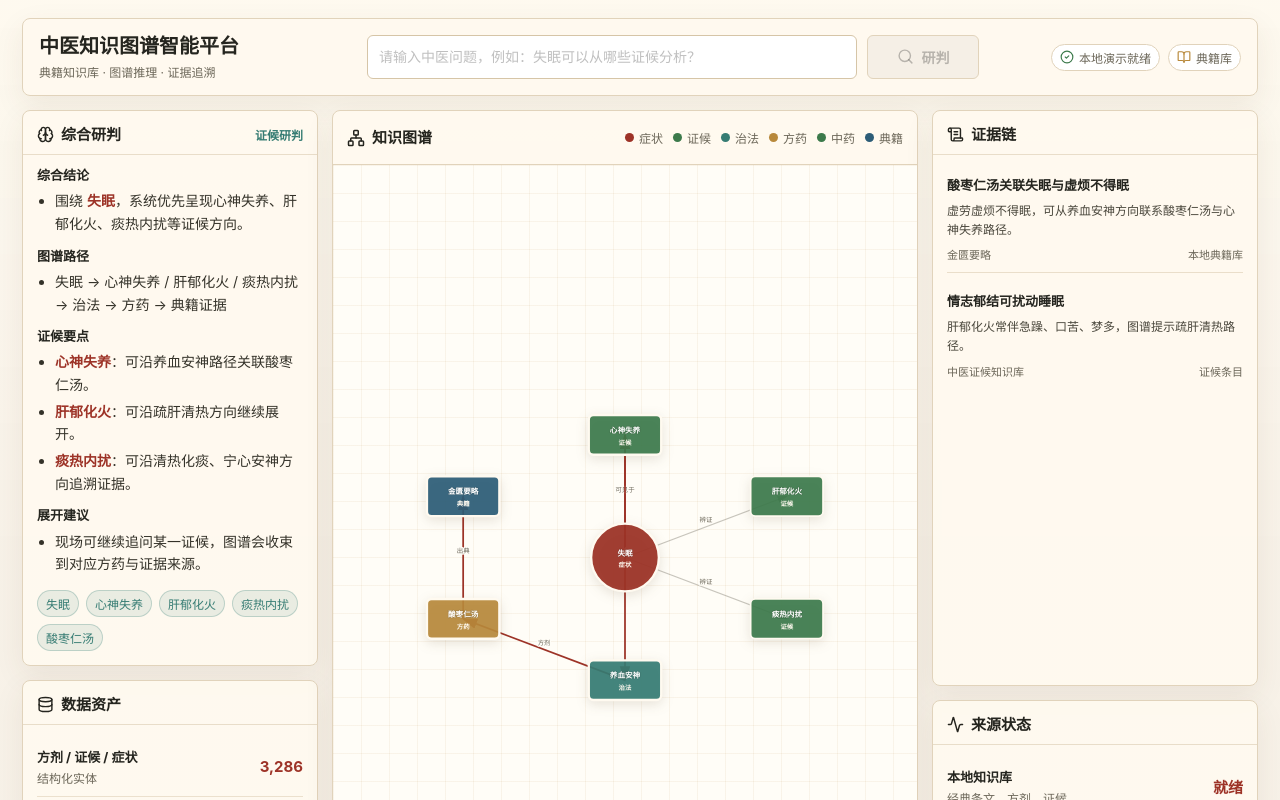
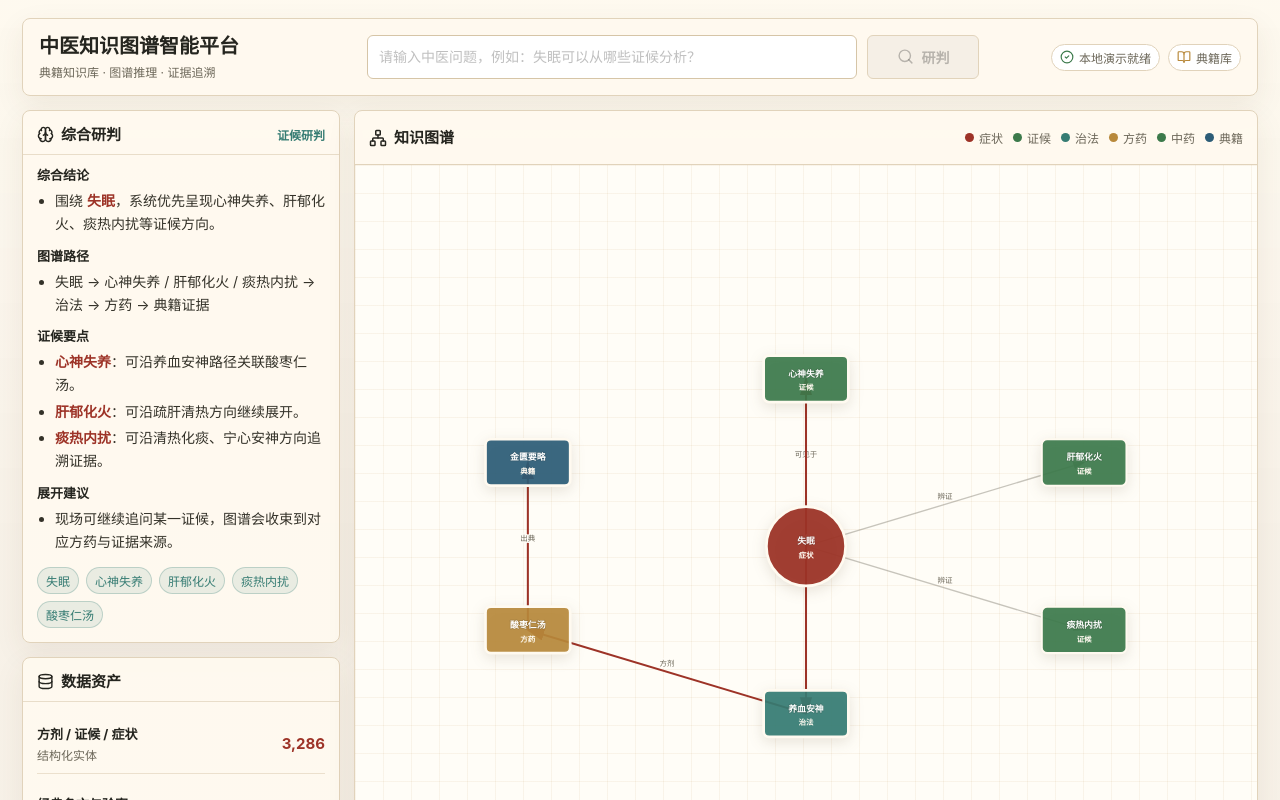
Before and after one commit to Jane-o-O-o-O/zhongyi-graph, a React (Vite) app in the folder frontend/: page / in a window 1280 px wide. Shown: the top 800 px of the page. Built offline with nearby package versions, Linux system fonts and the light colour scheme.

Commit message:
fix: expand graph-first workspace

```diff
--- a/frontend/src/App.tsx
+++ b/frontend/src/App.tsx
@@ -5,10 +5,8 @@ import { submitQuestion } from './api/client';
 import type { QueryResult } from './api/types';
 import { AnswerPanel } from './components/AnswerPanel';
 import { AssetOverview } from './components/AssetOverview';
-import { EvidencePanel } from './components/EvidencePanel';
 import { GraphCanvas } from './components/GraphCanvas';
 import { QuestionInput } from './components/QuestionInput';
-import { SourceStatus } from './components/SourceStatus';
 import { colors } from './theme/tokens';
 import './theme/app.css';
 
@@ -244,11 +242,6 @@ export default function App() {
             edges={result.graphEdges}
             highlightedPath={result.highlightedPath}
           />
-
-          <aside className="evidence-column">
-            <EvidencePanel evidence={result.evidence} />
-            <SourceStatus />
-          </aside>
         </section>
       </main>
     </ConfigProvider>
--- a/frontend/src/components/GraphCanvas.tsx
+++ b/frontend/src/components/GraphCanvas.tsx
@@ -52,6 +52,9 @@ const legendItems = [
   nodeLabelMeta.get('TextSource')!,
 ];
 
+const graphWidth = 1320;
+const graphHeight = 650;
+
 function truncate(label: string, maxLength = 9) {
   return label.length > maxLength ? `${label.slice(0, maxLength)}...` : label;
 }
@@ -68,19 +71,19 @@ function layoutNodes(nodes: GraphNode[]): LayoutNode[] {
   const [center, ...rest] = nodes;
   const centerNode: LayoutNode = {
     ...center,
-    x: 500,
-    y: 295,
+    x: graphWidth / 2,
+    y: graphHeight / 2,
     meta: getNodeMeta(center.label),
   };
 
-  const radiusX = 320;
-  const radiusY = 210;
+  const radiusX = 470;
+  const radiusY = 245;
   const laidOut = rest.map((node, index) => {
     const angle = (-Math.PI / 2) + (index / Math.max(rest.length, 1)) * Math.PI * 2;
     return {
       ...node,
-      x: 500 + Math.cos(angle) * radiusX,
-      y: 295 + Math.sin(angle) * radiusY,
+      x: graphWidth / 2 + Math.cos(angle) * radiusX,
+      y: graphHeight / 2 + Math.sin(angle) * radiusY,
       meta: getNodeMeta(node.label),
     };
   });
@@ -110,7 +113,7 @@ export function GraphCanvas({ nodes, edges, highlightedPath = [] }: GraphCanvasP
         </div>
       </div>
       <div className="graph-stage">
-        <svg className="graph-svg" viewBox="0 0 1000 590" role="img" aria-label="中医知识图谱关系画布">
+        <svg className="graph-svg" viewBox={`0 0 ${graphWidth} ${graphHeight}`} role="img" aria-label="中医知识图谱关系画布">
           <defs>
             <marker id="arrow" markerWidth="10" markerHeight="10" refX="8" refY="3" orient="auto">
               <path d="M0,0 L0,6 L9,3 z" fill={colors.mutedInk} opacity="0.65" />
--- a/frontend/src/theme/app.css
+++ b/frontend/src/theme/app.css
@@ -107,12 +107,11 @@ textarea {
   flex: 1;
   min-height: 650px;
   display: grid;
-  grid-template-columns: 296px minmax(560px, 1fr) 326px;
+  grid-template-columns: 318px minmax(760px, 1fr);
   gap: 14px;
 }
 
-.side-column,
-.evidence-column {
+.side-column {
   min-height: 650px;
   display: flex;
   flex-direction: column;
```
Also changed, not shown: 1 other file (tests, documents, lock files or other folders).
